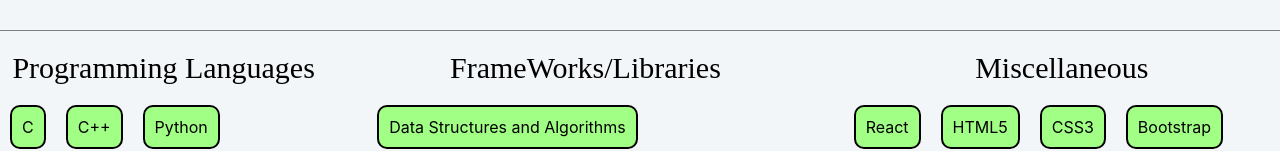
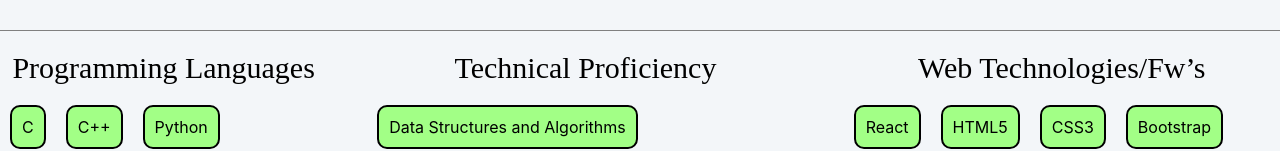
Before and after one commit to Akhil-Maddineni23/My-PortFolio, a React (Create React App) app in the folder client/: page /skills in a window 1280 px wide. Shown: the part 260-411 px from the top of the page. Built offline with nearby package versions, Linux system fonts and the light colour scheme; no server answers.

Commit message:
Update Skills.js

```diff
--- a/client/src/components/Profile-Components/Skills.js
+++ b/client/src/components/Profile-Components/Skills.js
@@ -21,7 +21,7 @@
 
         <div className="div2">
           <div className="left-skills-div">
-            <span className="header">FrameWorks/Libraries</span>
+            <span className="header">Technical Proficiency</span>
           </div>
           <div className="right-skills-div">
           {
@@ -34,7 +34,7 @@
 
         <div className="div3">
           <div className="left-skills-div">
-            <span className="header">Miscellaneous</span>
+            <span className="header">Web Technologies/Fw’s</span>
           </div>
           <div className="right-skills-div">
           {
```
